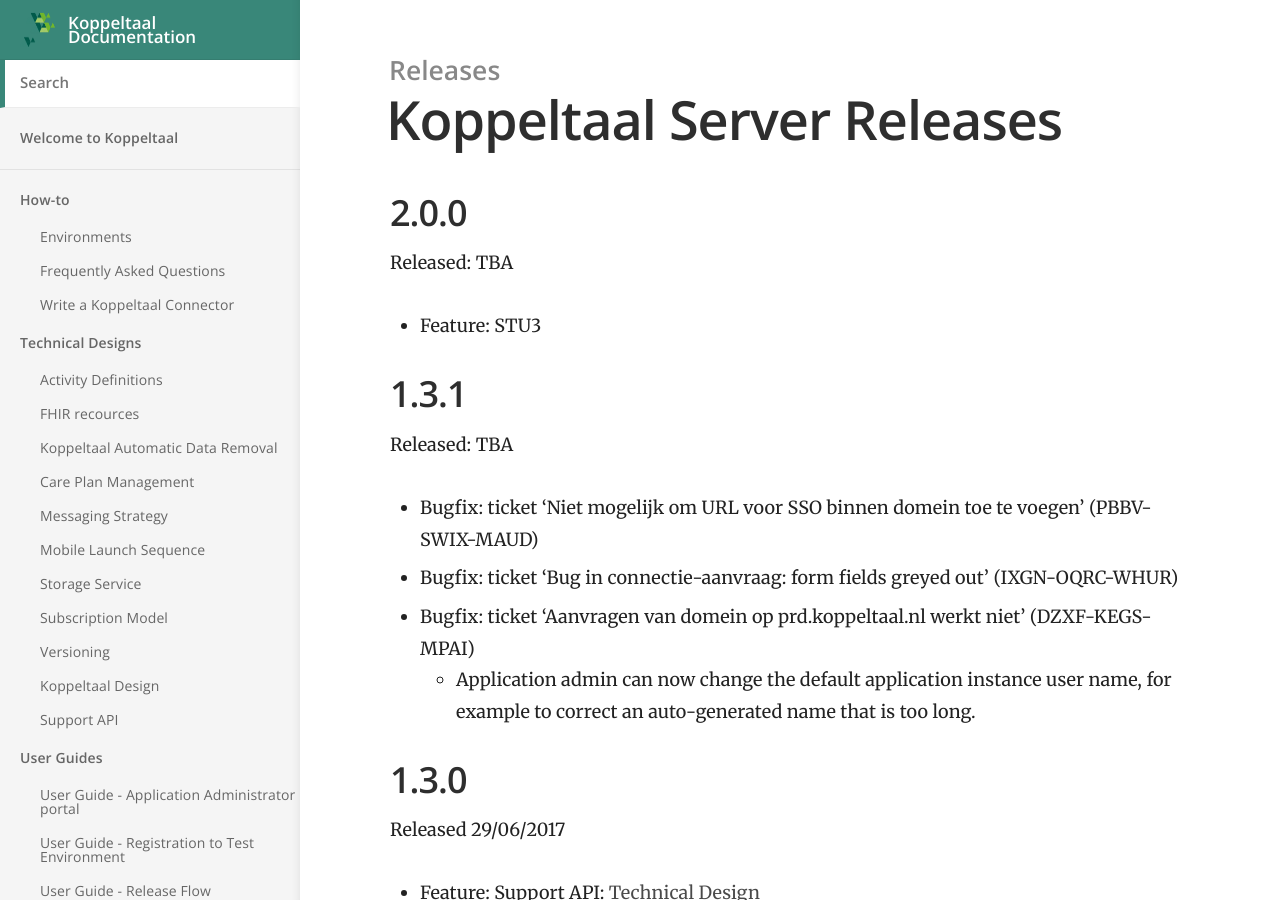
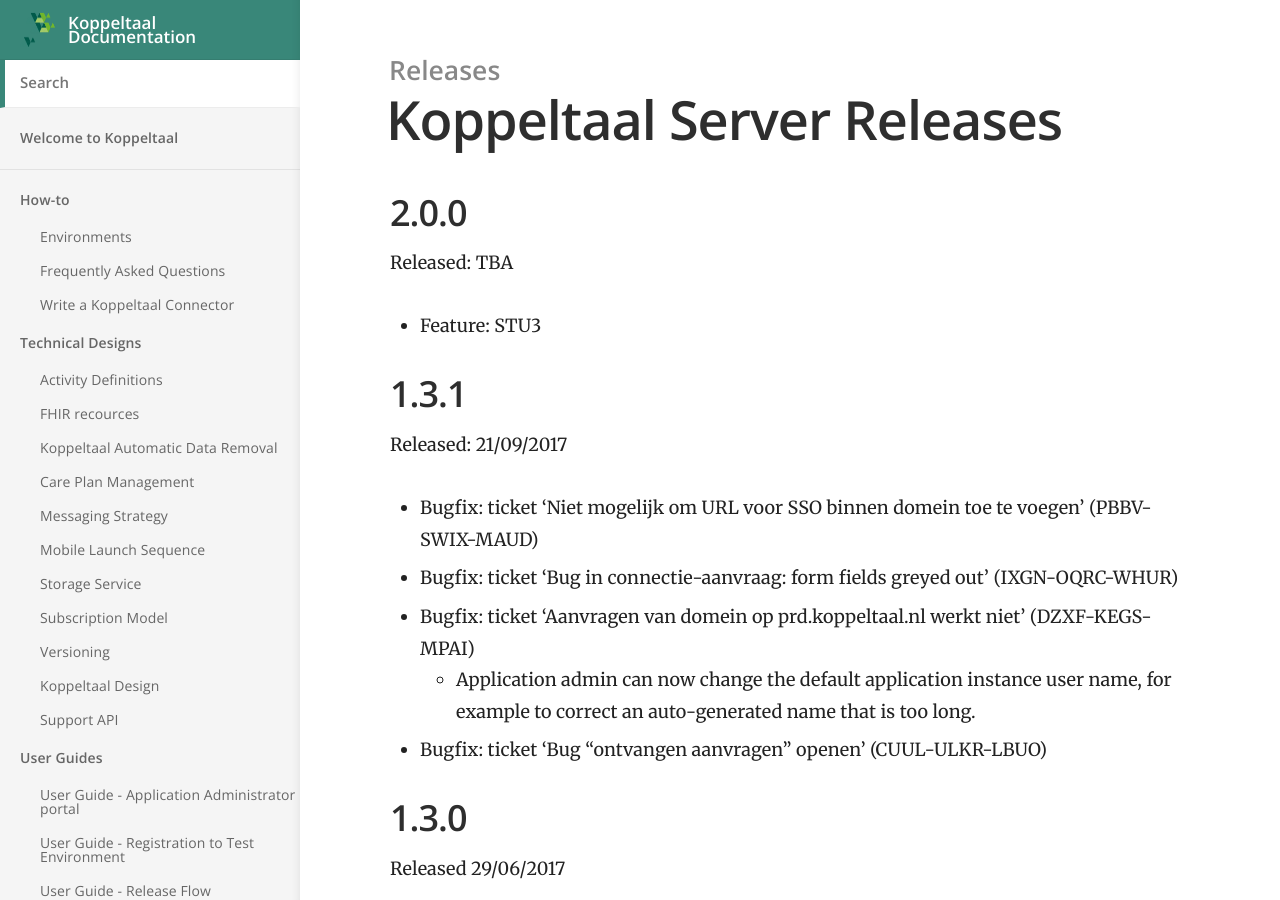
Before and after one commit to Koppeltaal/Koppeltaal-Documentation, a Jekyll site: the page built from _docs/koppeltaal-1.2/koppeltaal-server-releases.md, in a window 1280 px wide and 900 px high. Built offline with Jekyll 4.4.1, drawn with Linux system fonts in a browser that asks for light colours.

Commit message:
Updated release notes for Koppeltaal 1.3.1.

```diff
--- a/_docs/koppeltaal-1.2/koppeltaal-server-releases.md
+++ b/_docs/koppeltaal-1.2/koppeltaal-server-releases.md
@@ -12,12 +12,13 @@ Released: TBA
 
 ## 1.3.1
 
-Released: TBA
+Released: 21/09/2017
 
 - Bugfix: ticket 'Niet mogelijk om URL voor SSO binnen domein toe te voegen' (PBBV-SWIX-MAUD)
 - Bugfix: ticket 'Bug in connectie-aanvraag: form fields greyed out' (IXGN-OQRC-WHUR)
 - Bugfix: ticket 'Aanvragen van domein op prd.koppeltaal.nl werkt niet' (DZXF-KEGS-MPAI)
 	+ Application admin can now change the default application instance user name, for example to correct an auto-generated name that is too long.
+- Bugfix: ticket 'Bug “ontvangen aanvragen” openen' (CUUL-ULKR-LBUO)
 
 ## 1.3.0
 
```
